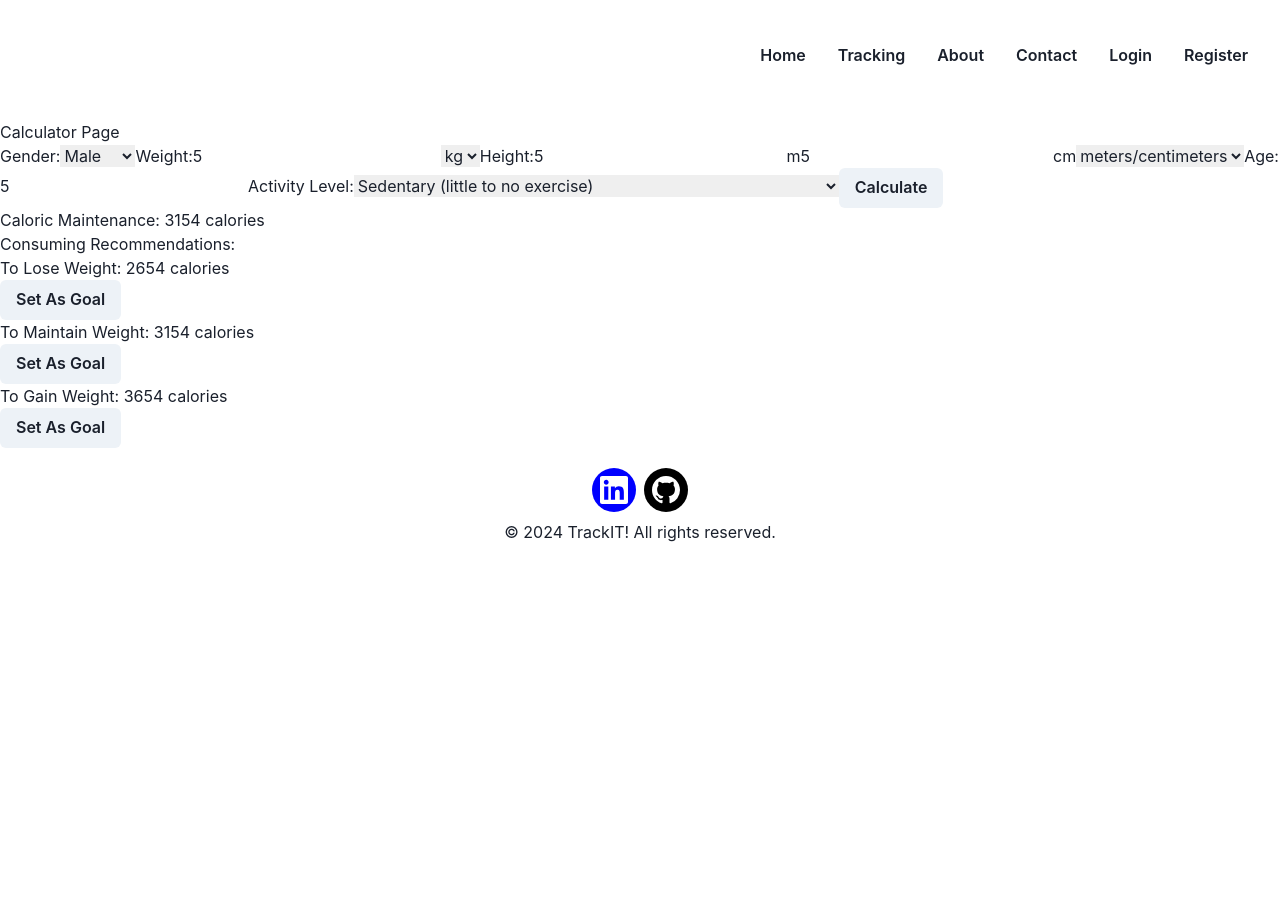
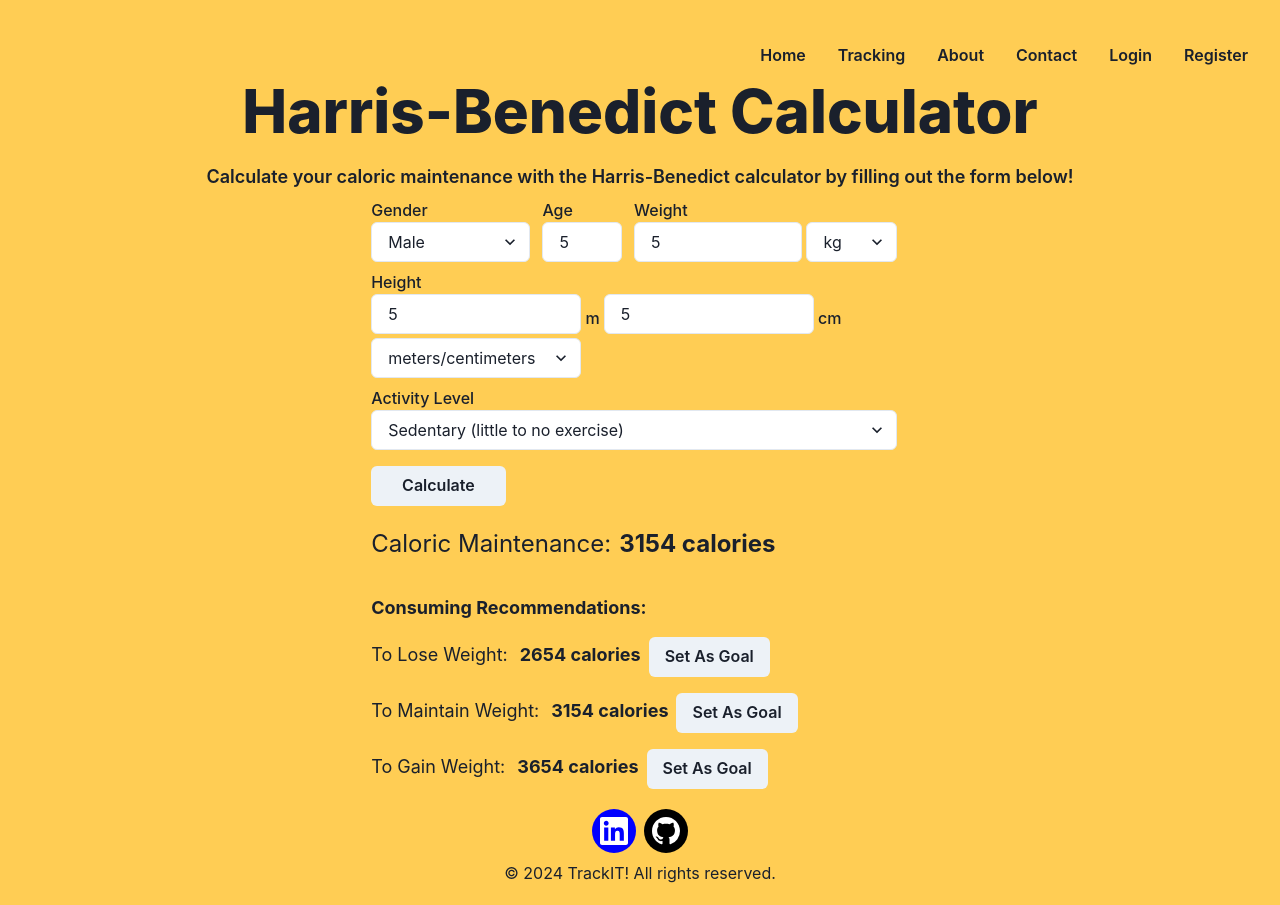
Before and after one commit to devanCodes/TrackIT, a React (Vite) app: page /tracking/calculator in a window 1280 px wide. Both pictures are taken after typing "5", "5", "5", "5" into the empty fields and a click on the button "Calculate". Before the commit the page ends 800 px from the top, so only its background shows below. Built offline with nearby package versions, Linux system fonts and the light colour scheme.

Commit message:
Calculator and Goals updates

```diff
--- a/src/pages/subpages/Calculator.jsx
+++ b/src/pages/subpages/Calculator.jsx
@@ -1,10 +1,27 @@
 import React, { useState } from "react";
-import { Button } from "@chakra-ui/react";
+import {
+  Button,
+  Box,
+  Flex,
+  Heading,
+  Text,
+  Select,
+  Input,
+  FormLabel,
+  HStack,
+  NumberInput,
+  NumberInputField,
+  NumberInputStepper,
+  NumberIncrementStepper,
+  NumberDecrementStepper,
+  InputGroup,
+  InputRightAddon,
+} from "@chakra-ui/react";
 import { Link } from "react-router-dom";
 import Navbar from "../../components/Navbar";
 import Footer from "../../components/Footer";
 
-// MUST REFACTOR THIS FROM TAILWIND TO CHAKRA UI!!!!!!!
+// MIGHT ADD INCREMENT AND DECREMENT STEPPER TO NUMBER INPUTS
 // Also need to allow "Set As Goal" buttons to be dynamically updated Goals in Goals subpage
 
 const Calculator = () => {
@@ -131,37 +148,81 @@ const Calculator = () => {
   };
 
   return (
-    <>
-      <br></br>
-      <br></br>
-      <br></br>
-      <br></br>
-      <br></br>
+    <Flex
+      w="100%"
+      minHeight="100vh"
+      direction="column"
+      backgroundColor="rgba(255,205,84,255)"
+      bgSize="cover"
+    >
       <Navbar />
-      <h1>Calculator Page</h1>
+      <Heading
+        fontSize={["3xl", "3xl", "5xl", "6xl"]}
+        fontWeight="extrabold"
+        pt={75}
+        mt="auto"
+        mx="auto"
+        mb={4}
+      >
+        Harris-Benedict Calculator
+      </Heading>
+      <Text
+        fontSize={["md", "md", "lg"]}
+        fontWeight="semibold"
+        mx={100}
+        align="center"
+        mb={2}
+      >
+        Calculate your caloric maintenance with the Harris-Benedict calculator
+        by filling out the form below!
+      </Text>
       {/* JSX structure that includes a form for user inputs and a button to
       trigger the calculation // input fields are controlled components, meaning
       their values are controlled by the state variables, and their changes are
       tracked using the 'onChange' event handlers // some input fields have
       specific validation logic, such as preventing non-digit characters and
       limiting the input range */}
-      <div className="p-6 mx-auto container flex flex-col w-full space-y-6">
-        <label className="block text-xl font-medium mb-1">
-          Gender:
-          <select
-            className="px-4 py-1 border border-black border-solid rounded-lg w-fit h-1/6 ml-1"
+      <Flex direction="column" mx="auto" width={["90%", "75%", "55%", "42%"]}>
+        <Flex>
+          <FormLabel width="40%">
+            Gender
+            <Select
+              backgroundColor="white"
               id="gender"
               value={gender}
               onChange={(e) => setGender(e.target.value)}
             >
               <option value="male">Male</option>
               <option value="female">Female</option>
-          </select>
-        </label>
-        <label className="block text-xl font-medium mb-1">
-          Weight:
-          <input
-            className="w-[15%] mr-1 ml-1 px-2 py-1 border border-black border-solid rounded-lg h-1/6"
+            </Select>
+          </FormLabel>
+          <FormLabel width="20%">
+            Age
+            <Input
+              backgroundColor="white"
+              type="number"
+              value={age}
+              onChange={(e) => {
+                const newValue = e.target.value.replace(/[^0-9]/g, ""); // Remove any non-digit characters
+                if (newValue.length === 1) {
+                  setAge(newValue); // Keep single digits including zero
+                } else {
+                  setAge(newValue.replace(/^0+/, "")); // Remove leading zeros
+                }
+              }}
+              onKeyDown={(e) => {
+                if (e.key === "." || e.key === "e") {
+                  e.preventDefault(); // Prevent entering period or exponential notation
+                }
+              }}
+              min="1"
+            />
+          </FormLabel>
+          <FormLabel>
+            Weight
+            <Flex>
+              <Input
+                backgroundColor="white"
                 type="number"
                 value={weight}
                 onChange={(e) => {
@@ -179,22 +240,28 @@ const Calculator = () => {
                 }}
                 min="1"
               />
-          <select
-            className="px-2 py-1 border border-black border-solid rounded-lg w-fit h-1/6"
+              <Select
+                backgroundColor="white"
+                pl={1}
+                width="60%"
                 id="weight"
                 value={weightUnit}
                 onChange={(e) => setWeightUnit(e.target.value)}
               >
                 <option value="kg">kg</option>
                 <option value="lb">lb</option>
-          </select>
-        </label>
-        <label className="block text-xl font-medium mb-1">
-          Height:
+              </Select>
+            </Flex>
+          </FormLabel>
+        </Flex>
+        <Flex>
+          <FormLabel>
+            Height
             {heightUnit === "ft" ? (
-            <>
-              <input
-                className="w-[15%] ml-1 px-2 py-1 border border-black border-solid rounded-lg h-1/6"
+              <Flex>
+                <Input
+                  backgroundColor="white"
+                  width="40%"
                   type="number"
                   value={heightFeet}
                   onChange={(e) => {
@@ -212,9 +279,12 @@ const Calculator = () => {
                   }}
                   min="1"
                 />{" "}
+                <Text mx={1} mt={3}>
                   ft
-              <input
-                className="w-[15%] ml-3 px-2 py-1 border border-black border-solid rounded-lg h-1/6"
+                </Text>
+                <Input
+                  backgroundColor="white"
+                  width="40%"
                   type="number"
                   value={heightInches}
                   onChange={(e) => {
@@ -233,12 +303,15 @@ const Calculator = () => {
                   min="0"
                   max="11"
                 />{" "}
+                <Text ml={1} mt={3}>
                   in
-            </>
+                </Text>
+              </Flex>
             ) : (
-            <>
-              <input
-                className="w-[15%] ml-1 px-2 py-1 border border-black border-solid rounded-lg h-1/6"
+              <Flex>
+                <Input
+                  backgroundColor="white"
+                  width="40%"
                   type="number"
                   value={heightFeet}
                   onChange={(e) => {
@@ -256,9 +329,12 @@ const Calculator = () => {
                   }}
                   min="1"
                 />{" "}
+                <Text mx={1} mt={3}>
                   m
-              <input
-                className="w-[15%] ml-3 px-2 py-1 border border-black border-solid rounded-lg h-1/6"
+                </Text>
+                <Input
+                  backgroundColor="white"
+                  width="40%"
                   type="number"
                   value={heightInches}
                   onChange={(e) => {
@@ -276,45 +352,28 @@ const Calculator = () => {
                   }}
                   min="0"
                 />{" "}
+                <Text ml={1} mt={3}>
                   cm
-            </>
+                </Text>
+              </Flex>
             )}
-          <select
-            className="w-fit mr-5 mt-2 lg:mt-0 lg:ml-1 px-2 py-1 border border-black border-solid rounded-lg h-1/6"
+            <Select
+              backgroundColor="white"
+              width="40%"
+              mt={1}
               id="height"
               value={heightUnit}
               onChange={(e) => setHeightUnit(e.target.value)}
             >
               <option value="m">meters/centimeters</option>
               <option value="ft">feet/inches</option>
-          </select>
-        </label>
-        <label className="block text-xl font-medium mb-1">
-          Age:
-          <input
-            className="w-[15%] ml-1 px-2 py-1 border border-black border-solid rounded-lg h-1/6"
-            type="number"
-            value={age}
-            onChange={(e) => {
-              const newValue = e.target.value.replace(/[^0-9]/g, ""); // Remove any non-digit characters
-              if (newValue.length === 1) {
-                setAge(newValue); // Keep single digits including zero
-              } else {
-                setAge(newValue.replace(/^0+/, "")); // Remove leading zeros
-              }
-            }}
-            onKeyDown={(e) => {
-              if (e.key === "." || e.key === "e") {
-                e.preventDefault(); // Prevent entering period or exponential notation
-              }
-            }}
-            min="1"
-          />
-        </label>
-        <label className="text-xl font-medium mb-1">
-          Activity Level:
-          <select
-            className="lg:ml-1 w-3/4 mt-1 lg:mt-0 px-2 py-1 border border-black border-solid rounded-lg h-1/6"
+            </Select>
+          </FormLabel>
+        </Flex>
+        <FormLabel>
+          Activity Level
+          <Select
+            backgroundColor="white"
             id="activityLevel"
             value={activityLevel}
             onChange={(e) => setActivityLevel(e.target.value)}
@@ -332,43 +391,86 @@ const Calculator = () => {
             <option value="extraActive">
               Extra Active (very hard exercise/sports & a physical job)
             </option>
-          </select>
-        </label>
+          </Select>
+        </FormLabel>
         <Button
-          className="flex justify-center mx-auto font-semibold p-3 px-6 pt-2 w-44 text-white bg-stone-700 rounded-lg baseline hover:bg-stone-600 hover:duration-500 hover:scale-105"
+          width="25%"
+          mt={2}
+          type="submit"
           onClick={calculateCaloricMaintenance} // triggers the calculateCaloricMaintenance function
         >
           Calculate
         </Button>
         {caloricMaintenance && (
-          <div>
-            <h2 className="text-center">
-              Caloric Maintenance: {Math.round(caloricMaintenance)} calories
-            </h2>
-            <h1>Consuming Recommendations:</h1>
-            <h2>
-              To Lose Weight: {Math.round(caloricMaintenance) - 500} calories
-            </h2>
-            <Button>
-              <Link to="/tracking/goals">Set As Goal</Link>
-            </Button>
-            <h2>
-              To Maintain Weight: {Math.round(caloricMaintenance)} calories
-            </h2>
-            <Button>
-              <Link to="/tracking/goals">Set As Goal</Link>
-            </Button>
-            <h2>
-              To Gain Weight: {Math.round(caloricMaintenance) + 500} calories
-            </h2>
-            <Button>
-              <Link to="/tracking/goals">Set As Goal</Link>
-            </Button>
-          </div>
+          <Box mt={5}>
+            <Flex fontSize="2xl">
+              Caloric Maintenance:{" "}
+              <Text fontWeight="bold" ml={2}>
+                {Math.round(caloricMaintenance)} calories
+              </Text>
+            </Flex>
+            <Text fontSize="lg" fontWeight="bold" mt={8}>
+              Consuming Recommendations:
+            </Text>
+            <Flex mt={4}>
+              <Text fontSize={["md", "md", "lg"]} pt={1}>
+                To Lose Weight:
+              </Text>
+              <Text
+                fontSize={["md", "md", "lg"]}
+                fontWeight="bold"
+                ml={3}
+                pt={1}
+              >
+                {Math.round(caloricMaintenance) - 500} calories
+              </Text>
+              <Box ml={2}>
+                <Link to="/tracking/goals">
+                  <Button>Set As Goal</Button>
+                </Link>
+              </Box>
+            </Flex>
+            <Flex mt={4}>
+              <Text fontSize={["md", "md", "lg"]} pt={1}>
+                To Maintain Weight:
+              </Text>
+              <Text
+                fontSize={["md", "md", "lg"]}
+                fontWeight="bold"
+                ml={3}
+                pt={1}
+              >
+                {Math.round(caloricMaintenance)} calories
+              </Text>
+              <Box ml={2}>
+                <Link to="/tracking/goals">
+                  <Button>Set As Goal</Button>
+                </Link>
+              </Box>
+            </Flex>
+            <Flex mt={4}>
+              <Text fontSize={["md", "md", "lg"]} pt={1}>
+                To Gain Weight:
+              </Text>
+              <Text
+                fontSize={["md", "md", "lg"]}
+                fontWeight="bold"
+                ml={3}
+                pt={1}
+              >
+                {Math.round(caloricMaintenance) + 500} calories
+              </Text>
+              <Box ml={2}>
+                <Link to="/tracking/goals">
+                  <Button>Set As Goal</Button>
+                </Link>
+              </Box>
+            </Flex>
+          </Box>
         )}
-      </div>
+      </Flex>
       <Footer />
-    </>
+    </Flex>
   );
 };
 
--- a/src/pages/subpages/Goals.jsx
+++ b/src/pages/subpages/Goals.jsx
@@ -2,7 +2,6 @@ import React from "react";
 import {
   Flex,
   Link,
-  Box,
   Heading,
   Text,
   Table,
```
Lines whose indentation alone changed are shown as unchanged.
